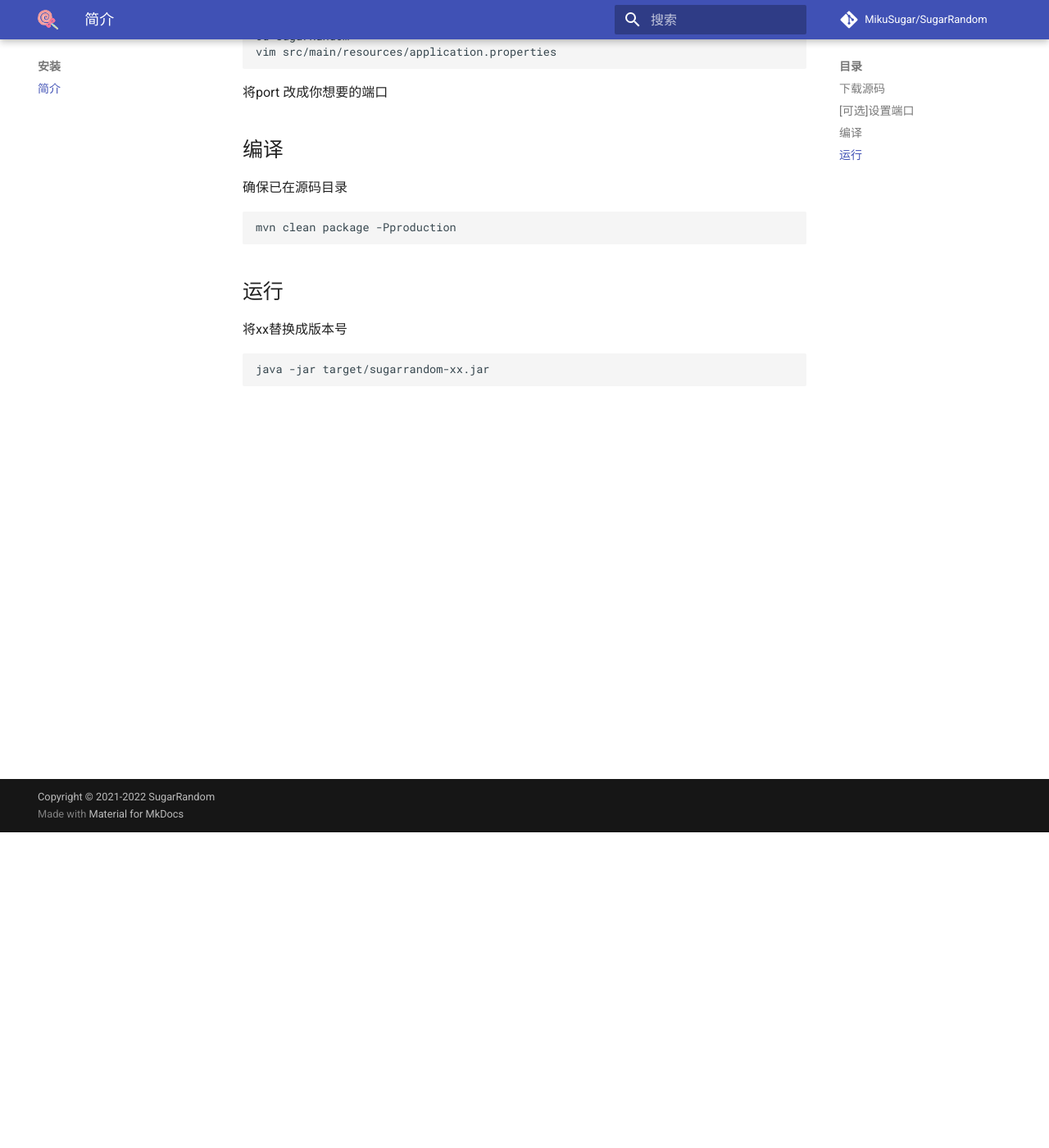
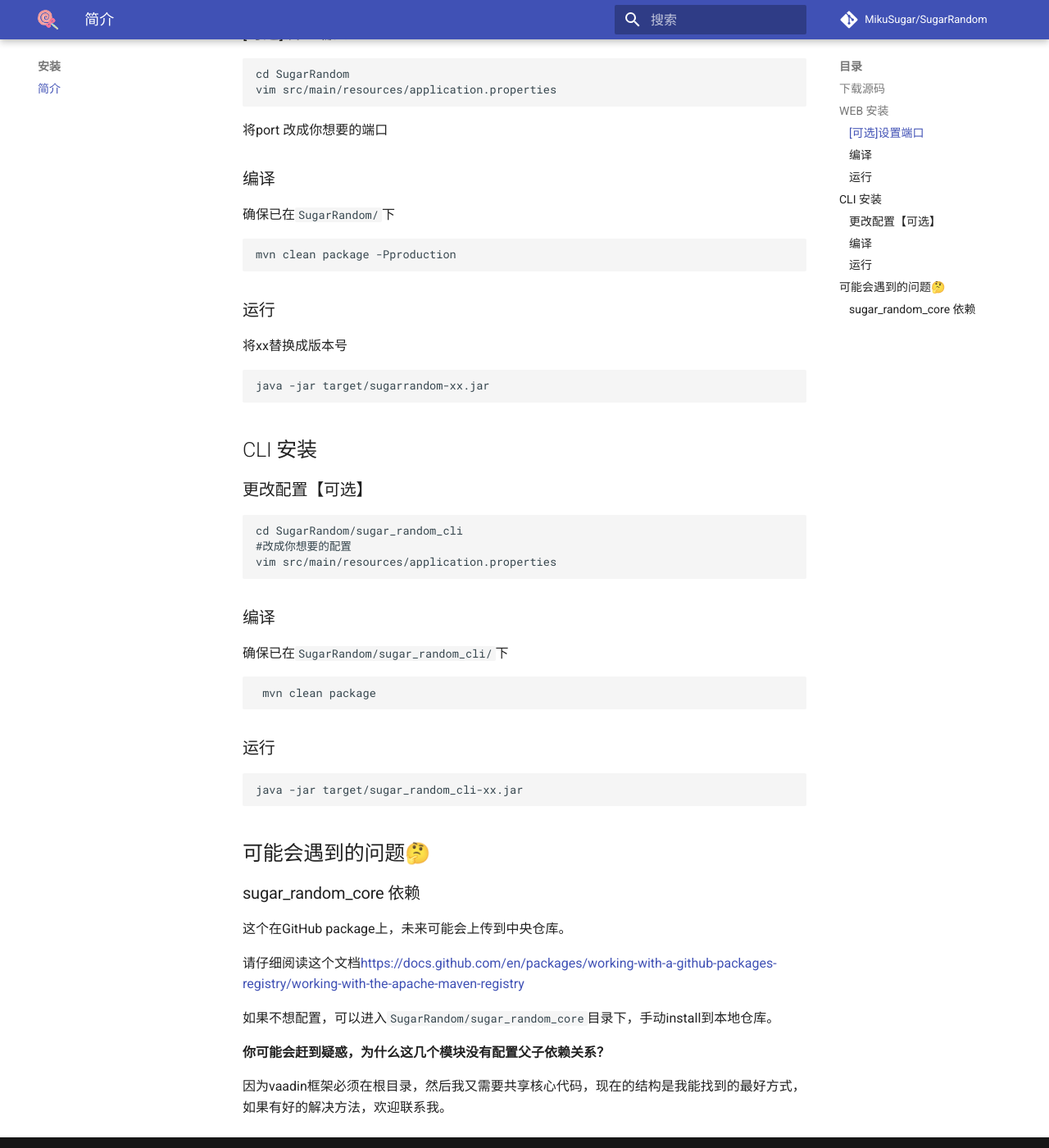
Before and after one commit to MikuSugar/SugarRandom, an MkDocs documentation site: the page built from docs/setup/index.md, in a window 1280 px wide and 1400 px high, scrolled down 385 px. Shown: the whole window at 82% size. Built offline with MkDocs 1.6.1 and Material for MkDocs 9.7.7, drawn with Linux system fonts in a browser that asks for light colours; comment, search, counter and statistics services are not loaded.

Commit message:
add: 添加cli文档；文档修改

`````diff
--- a/docs/setup/index.md
+++ b/docs/setup/index.md
@@ -6,7 +6,8 @@
 git clone https://github.com/MikuSugar/SugarRandom.git
 ```
 
-## [可选]设置端口
+## WEB 安装
+### [可选]设置端口
 
 ```shell
 cd SugarRandom
@@ -15,18 +16,55 @@
 
 将port 改成你想要的端口
 
-## 编译
+### 编译
 
-确保已在源码目录
+确保已在`SugarRandom/`下
 
 ```shell
 mvn clean package -Pproduction
 ```
 
-## 运行
+### 运行
 
 将xx替换成版本号
 
 ```shell
 java -jar target/sugarrandom-xx.jar
 ```
+## CLI 安装
+
+### 更改配置【可选】
+
+````shell
+cd SugarRandom/sugar_random_cli
+#改成你想要的配置
+vim src/main/resources/application.properties
+````
+
+### 编译
+
+确保已在`SugarRandom/sugar_random_cli/`下
+
+```shell
+ mvn clean package
+```
+
+### 运行
+
+```shell
+java -jar target/sugar_random_cli-xx.jar
+```
+
+## 可能会遇到的问题🤔
+
+### sugar_random_core 依赖
+
+这个在GitHub package上，未来可能会上传到中央仓库。
+
+请仔细阅读这个文档[https://docs.github.com/en/packages/working-with-a-github-packages-registry/working-with-the-apache-maven-registry](https://docs.github.com/en/packages/working-with-a-github-packages-registry/working-with-the-apache-maven-registry)
+
+如果不想配置，可以进入`SugarRandom/sugar_random_core`目录下，手动install到本地仓库。
+
+**你可能会赶到疑惑，为什么这几个模块没有配置父子依赖关系？**
+
+因为vaadin框架必须在根目录，然后我又需要共享核心代码，现在的结构是我能找到的最好方式，如果有好的解决方法，欢迎联系我。
--- /dev/null
+++ b/docs/usage_cli/quick_cli.md
@@ -0,0 +1,124 @@
+# CLI 客户端快速使用
+
+CLI 客户端基本功能和WEB保持一致，为喜欢命令行的朋友提供了另一种选择。
+
+## 开始之前
+
+如果你还没有安装，请前往[安装](../setup/index.md)
+
+## 基本介绍
+
+### 启动
+
+![cli启动](../assets/cli启动.gif)
+
+如上图，命令分为了4个组
+
+![image-20210713174726952](../assets/分组介绍.png)
+
+### **Built-In Commands**
+
+spring shell 框架自带的一些命令
+
++  **clear**: Clear the shell screen.
++ **exit, quit**: Exit the shell.
++ **help**: Display help about available commands.
++ **script**: Read and execute commands from a file.
++ **stacktrace**: Display the full stacktrace of the last error.
+
+### **config**
+
+对应WEB的配置功能，分别是删除，读取，存储。参数都是name
+
++ **del-config**: 配置删除
+
++ **read**: 配置读取
+
++ **save**: 配置存储
+
+### **random**
+
+造数配置
+
++ **add**: 添加字段
+
++ **out-file**: 生成文件到本地
+
++ **remove-all**: 移除所有配置
+
+### **show**
+
+一些预览展示
+
++ **show-all-r**: 展示所有随机类型
++ **show-dtype**: 展示所有数据类型
++ **show-json**: 预览随机结果
++ **show-rtype**: 展示某个随机结构的提示
++ **show-tree**: 预览随机结构
+
+## 一个例子
+
+> 背景描述：造一批json，这批json有3个字段，分别是name,age,citys，其中citys是一个数组，里面的值是城市名。
+
+我们先看看有哪些类型吧
+
+![image-20210713183634593](../assets/类型展示.png)
+
+我们看看 'add'命令需要的参数
+
+```shell
+🍭:>help add
+
+NAME
+	add - 添加字段
+
+SYNOPSYS
+	add [--field] string  [--father] string  [--dtype] string  [--rtype] string  [[--input] string]
+
+OPTIONS
+	--field  string
+
+		[Mandatory]
+
+	--father  string
+
+		[Mandatory]
+
+	--dtype  string
+
+		[Mandatory]
+
+	--rtype  string
+
+		[Mandatory]
+
+	--input  string
+
+		[Optional, default = ]
+```
+
++ filed 为字段名
++ father 为父节点名
++ dtype  为数据类型
++ rtype 为随机类型
++ input 为随机类型的配置输入
+
+接下来，我们添加背景描述的字段
+
+![add_field](../assets/add_field.gif)
+
+我们可以预览字段结构和生成结果：
+
+![show](../assets/show.gif)
+
+保存结果
+
+![out-file](../assets/out-file.gif)
+
+配置的存储
+
+![config](../assets/config.gif)
+
+## 其它
+
+命令支持tab补全哦。
--- a/mkdocs.yml
+++ b/mkdocs.yml
@@ -14,9 +14,11 @@
   - 主页: index.md
   - 安装:
       - 简介: setup/index.md
-  - 使用:
-      - 快速使用: usage/index.md
-      - 配置: usage/config.md
+  - WEB使用:
+      - 快速使用: usage_web/index.md
+      - 配置: usage_web/config.md
+  - CLI使用:
+      - 快速使用: usage_cli/quick_cli.md
   - 开发:
       - 简介: develop/index.md
       - 新的随机类型: develop/newtype.md
`````
Also changed, not shown: README.md (+4 -3 lines), docs/develop/index.md (+1 -2 lines), docs/develop/newtype.md (+24 -14 lines), docs/assets/help-add.png (added), docs/assets/分组介绍.png (added), docs/assets/类型展示.png (added), docs/usage_web/config.md (renamed from docs/usage/config.md), docs/usage_web/index.md (renamed from docs/usage/index.md), 5 other files.
